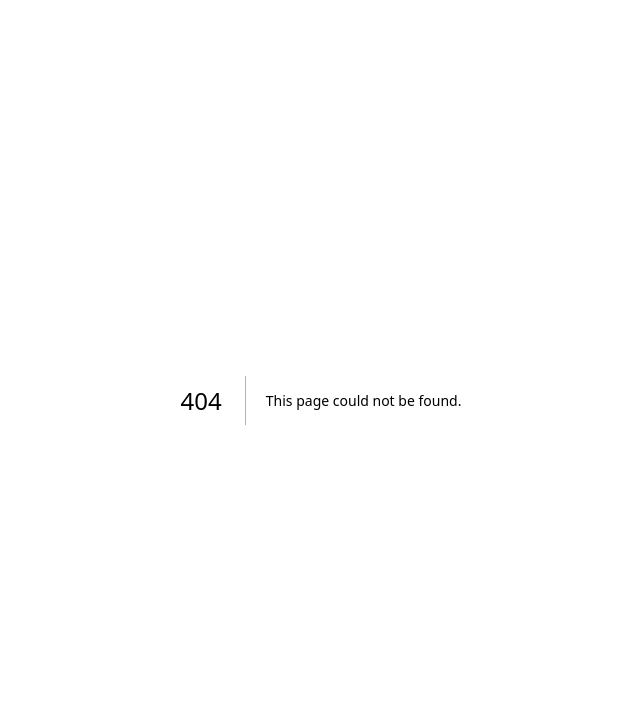
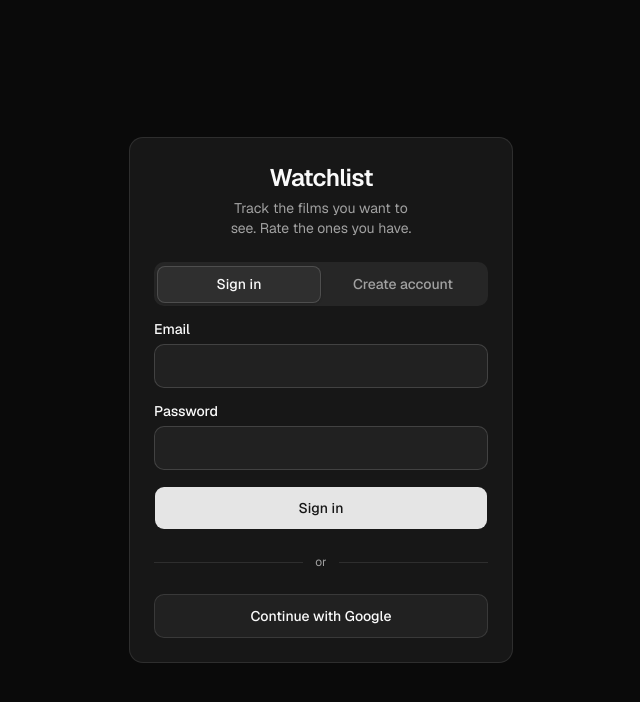
Before and after one commit to IshaanKataria/watchlist, a Next.js app: page /login in a window 1280 px wide. Before the commit this address had no page. Shown: the top 702 px of the page, without its empty margins (319-959 px from the left). Built offline with nearby package versions, Linux system fonts and the light colour scheme.

Commit message:
feat(auth): add login page with email and google sign-in

```diff
--- /dev/null
+++ b/app/(auth)/login/login-form.tsx
@@ -0,0 +1,115 @@
+"use client";
+
+import { useRouter } from "next/navigation";
+import { useId, useState, useTransition, type FormEvent } from "react";
+
+import { Button } from "@/components/ui/button";
+import { Input } from "@/components/ui/input";
+import { Label } from "@/components/ui/label";
+import { createClient } from "@/lib/supabase/client";
+
+export function EmailForm({ mode }: { mode: "sign-in" | "sign-up" }) {
+  const router = useRouter();
+  const id = useId();
+  const [error, setError] = useState<string | null>(null);
+  const [pending, startTransition] = useTransition();
+
+  // onSubmit rather than a form action: React resets action forms, which
+  // would wipe the email after a failed attempt.
+  function onSubmit(event: FormEvent<HTMLFormElement>) {
+    event.preventDefault();
+    const form = new FormData(event.currentTarget);
+    const email = form.get("email");
+    const password = form.get("password");
+    if (typeof email !== "string" || typeof password !== "string") return;
+    startTransition(async () => {
+      const { auth } = createClient();
+      const { data, error } =
+        mode === "sign-in"
+          ? await auth.signInWithPassword({ email, password })
+          : await auth.signUp({ email, password });
+      if (!error && data.session) {
+        router.replace("/search");
+        return;
+      }
+      setError(
+        error?.message ??
+          "Check your inbox to confirm your email, then sign in.",
+      );
+    });
+  }
+
+  return (
+    <form onSubmit={onSubmit} className="grid gap-4 pt-2">
+      <div className="grid gap-2">
+        <Label htmlFor={`${id}-email`}>Email</Label>
+        <Input
+          id={`${id}-email`}
+          name="email"
+          type="email"
+          autoComplete="email"
+          required
+          className="h-11"
+        />
+      </div>
+      <div className="grid gap-2">
+        <Label htmlFor={`${id}-password`}>Password</Label>
+        <Input
+          id={`${id}-password`}
+          name="password"
+          type="password"
+          autoComplete={
+            mode === "sign-in" ? "current-password" : "new-password"
+          }
+          minLength={6}
+          required
+          className="h-11"
+        />
+      </div>
+      {error && (
+        <p role="alert" className="text-sm text-destructive">
+          {error}
+        </p>
+      )}
+      <Button type="submit" disabled={pending} className="h-11">
+        {mode === "sign-in" ? "Sign in" : "Create account"}
+      </Button>
+    </form>
+  );
+}
+
+export function GoogleButton({ oauthFailed }: { oauthFailed: boolean }) {
+  const [error, setError] = useState(
+    oauthFailed ? "Google sign-in didn't complete. Try again." : null,
+  );
+  const [pending, startTransition] = useTransition();
+
+  function signIn() {
+    startTransition(async () => {
+      const { error } = await createClient().auth.signInWithOAuth({
+        provider: "google",
+        options: { redirectTo: `${location.origin}/auth/callback` },
+      });
+      if (error) setError(error.message);
+    });
+  }
+
+  return (
+    <div className="grid gap-2">
+      <Button
+        type="button"
+        variant="outline"
+        disabled={pending}
+        onClick={signIn}
+        className="h-11"
+      >
+        Continue with Google
+      </Button>
+      {error && (
+        <p role="alert" className="text-sm text-destructive">
+          {error}
+        </p>
+      )}
+    </div>
+  );
+}
--- /dev/null
+++ b/app/(auth)/login/page.tsx
@@ -0,0 +1,38 @@
+import { Tabs, TabsContent, TabsList, TabsTrigger } from "@/components/ui/tabs";
+
+import { EmailForm, GoogleButton } from "./login-form";
+
+export default async function LoginPage({ searchParams }: PageProps<"/login">) {
+  const { error } = await searchParams;
+
+  return (
+    <main className="grid flex-1 place-items-center px-4 py-10">
+      <div className="grid w-full max-w-sm gap-6 rounded-xl border bg-card p-6">
+        <div className="grid gap-1 text-center">
+          <h1 className="text-2xl font-semibold tracking-tight">Watchlist</h1>
+          <p className="text-sm text-balance text-muted-foreground">
+            Track the films you want to see. Rate the ones you have.
+          </p>
+        </div>
+        <Tabs defaultValue="sign-in">
+          <TabsList className="w-full group-data-horizontal/tabs:h-11">
+            <TabsTrigger value="sign-in">Sign in</TabsTrigger>
+            <TabsTrigger value="sign-up">Create account</TabsTrigger>
+          </TabsList>
+          <TabsContent value="sign-in">
+            <EmailForm mode="sign-in" />
+          </TabsContent>
+          <TabsContent value="sign-up">
+            <EmailForm mode="sign-up" />
+          </TabsContent>
+        </Tabs>
+        <div className="flex items-center gap-3 text-xs text-muted-foreground">
+          <span className="h-px flex-1 bg-border" />
+          or
+          <span className="h-px flex-1 bg-border" />
+        </div>
+        <GoogleButton oauthFailed={error === "oauth"} />
+      </div>
+    </main>
+  );
+}
--- /dev/null
+++ b/app/auth/callback/route.ts
@@ -0,0 +1,14 @@
+import { NextResponse } from "next/server";
+
+import { createClient } from "@/lib/supabase/server";
+
+// Google sends the user back with a one-time code; exchanging it writes the session cookies.
+export async function GET(req: Request) {
+  const code = new URL(req.url).searchParams.get("code");
+  if (code) {
+    const supabase = await createClient();
+    const { error } = await supabase.auth.exchangeCodeForSession(code);
+    if (!error) return NextResponse.redirect(new URL("/search", req.url));
+  }
+  return NextResponse.redirect(new URL("/login?error=oauth", req.url));
+}
```
